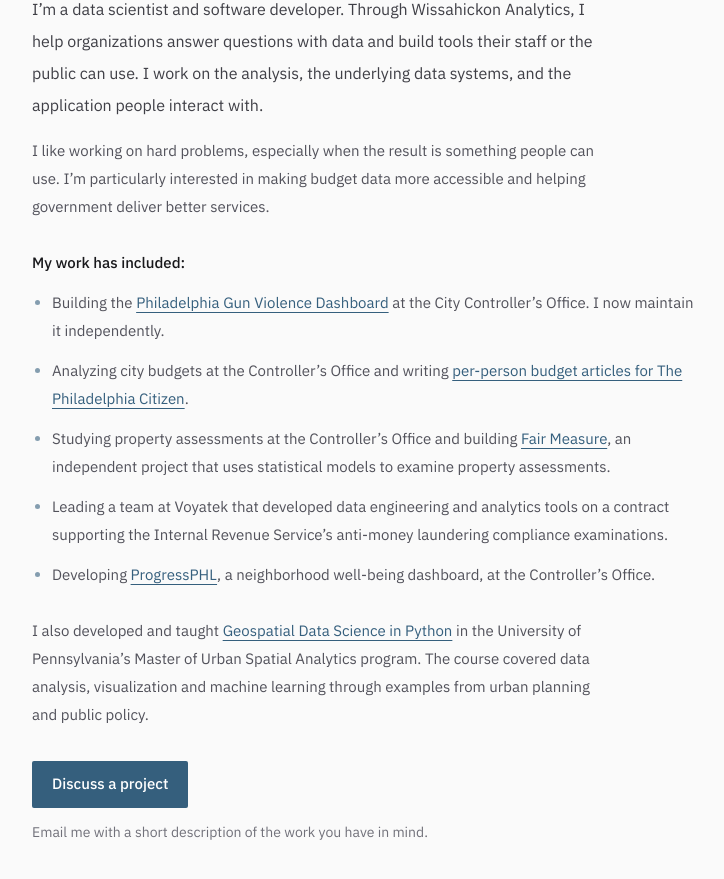
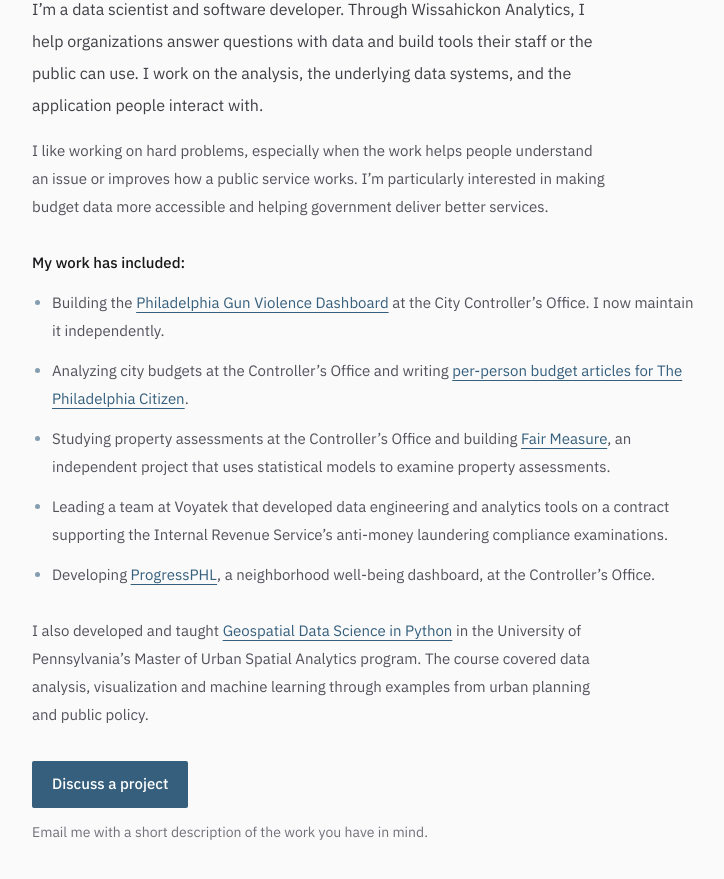
Before and after one commit to nickhand/nickhand.dev, a Vue app: page / in a window 1280 px wide. Shown: the part 1560-2439 px from the top of the page, without its empty margins (248-972 px from the left). Built offline with nearby package versions, Linux system fonts and the light colour scheme; no server answers.

Commit message:
Clarify the purpose of consulting work

```diff
--- a/src/components/ConsultingSection.vue
+++ b/src/components/ConsultingSection.vue
@@ -9,7 +9,7 @@
     <p class="font-mono text-[12px] text-ink">Wissahickon Analytics</p>
     <h2 id="consulting-heading" class="mt-3 max-w-xl text-2xl font-medium leading-tight tracking-tight text-zinc-900 sm:text-3xl">Data analysis and custom software</h2>
     <p class="mt-5 max-w-xl text-[16px] leading-8 text-zinc-700">I’m a data scientist and software developer. Through Wissahickon Analytics, I help organizations answer questions with data and build tools their staff or the public can use. I work on the analysis, the underlying data systems, and the application people interact with.</p>
-    <p class="mt-4 max-w-xl text-[15px] leading-7 text-zinc-600">I like working on hard problems, especially when the result is something people can use. I’m particularly interested in making budget data more accessible and helping government deliver better services.</p>
+    <p class="mt-4 max-w-xl text-[15px] leading-7 text-zinc-600">I like working on hard problems, especially when the work helps people understand an issue or improves how a public service works. I’m particularly interested in making budget data more accessible and helping government deliver better services.</p>
     <div class="mt-7 max-w-2xl text-[15px] leading-7 text-zinc-600">
       <p class="font-medium text-zinc-900">My work has included:</p>
       <ul class="mt-3 list-disc space-y-3 pl-5 marker:text-ink/60">
```
